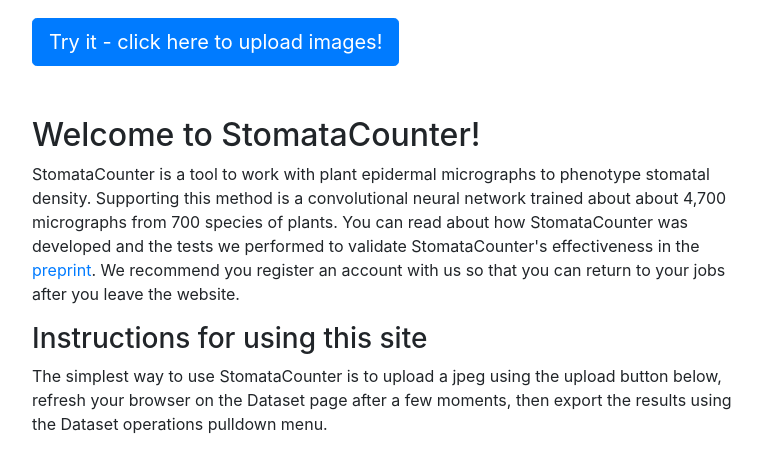
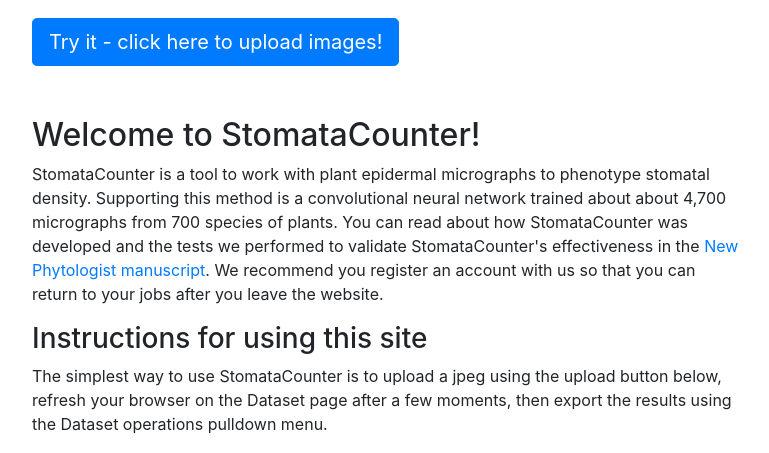
Before and after one commit to SvenTwo/epidermal, a Flask app: page / in a window 1280 px wide. Shown: the part 421-874 px from the top of the page, without its empty margins (68-837 px from the left). Run offline with Flask 2, Linux system fonts and the light colour scheme; parts of the project's set-up code (start-up, migrations or seed data) failed here and were passed over; some libraries are stand-ins or nearby versions.

Commit message:
Updated manuscript url

```diff
--- a/templates/index.html
+++ b/templates/index.html
@@ -24,7 +24,7 @@
     <div class="container">
     	<div class="col-md-8">
             <h2>Welcome to StomataCounter!</h2>
-                <p>StomataCounter is a tool to work with plant epidermal micrographs to phenotype stomatal density. Supporting this method is a convolutional neural network trained about about 4,700 micrographs from 700 species of plants. You can read about how StomataCounter was developed and the tests we performed to validate StomataCounter's effectiveness in the <a href="https://doi.org/10.1101/327494">preprint</a>. We recommend you register an account with us so that you can return to your jobs after you leave the website.</p>
+                <p>StomataCounter is a tool to work with plant epidermal micrographs to phenotype stomatal density. Supporting this method is a convolutional neural network trained about about 4,700 micrographs from 700 species of plants. You can read about how StomataCounter was developed and the tests we performed to validate StomataCounter's effectiveness in the <a href="https://doi.org/10.1111/nph.15892">New Phytologist manuscript</a>. We recommend you register an account with us so that you can return to your jobs after you leave the website.</p>
             <h3>Instructions for using this site</h3>
                 <p>The simplest way to use StomataCounter is to upload a jpeg using the upload button below, refresh your browser on the Dataset page after a few moments, then export the results using the Dataset operations pulldown menu.</p>
                 <p>Most users will have several hundred images to measure and uploading zip files of jpegs is more convencient. You can add more zipfiles or individual images to a dataset by navigating to that dataset's page and following the instructions to add more images. Once StomataCounter has finished detecting and counting stomata, you should view the results of all or a set of images to determine how well the method performed. Click on an image to view the result. You should annotate 50 or 100 images (or whatever number you're comfortable with) and view the correlation of human to automatic stomata counts. This is done by clicking on the Dataset operations drop down menu and selecting "Export correlation graph".</p>
```
